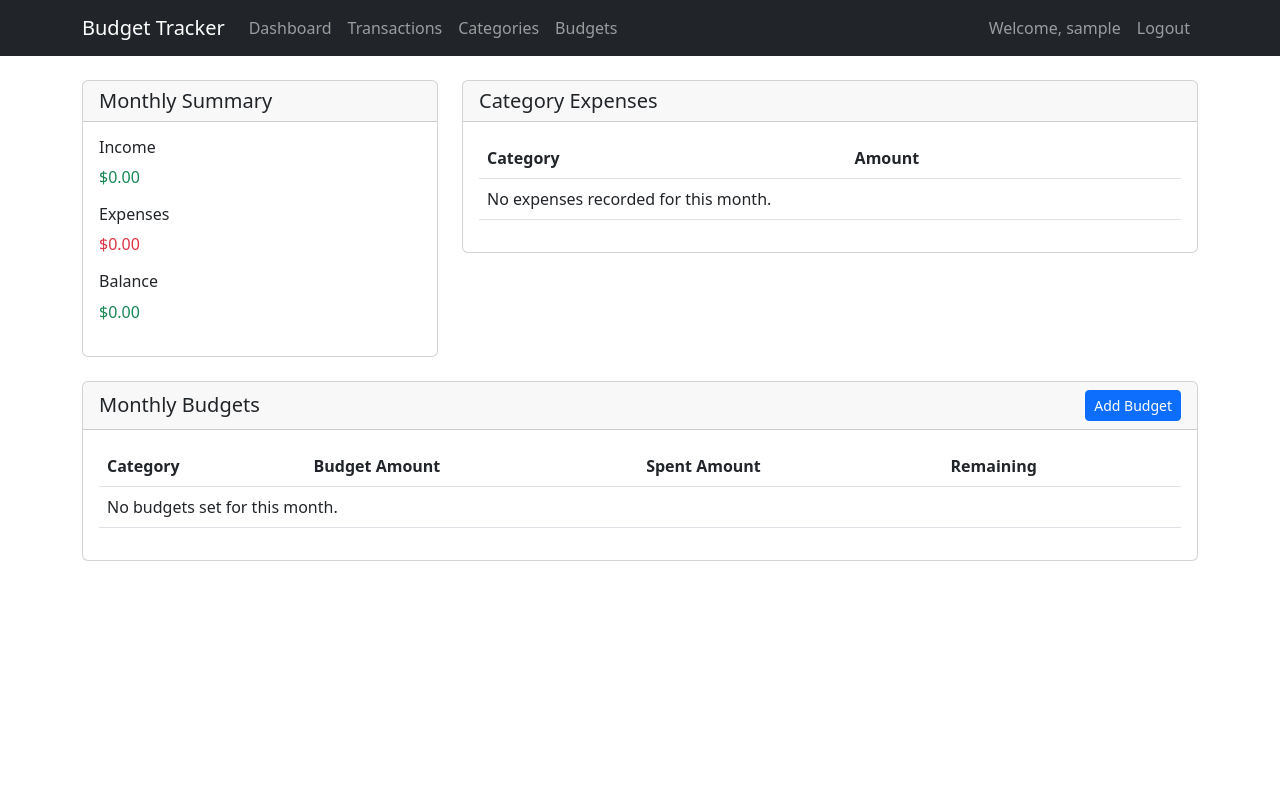
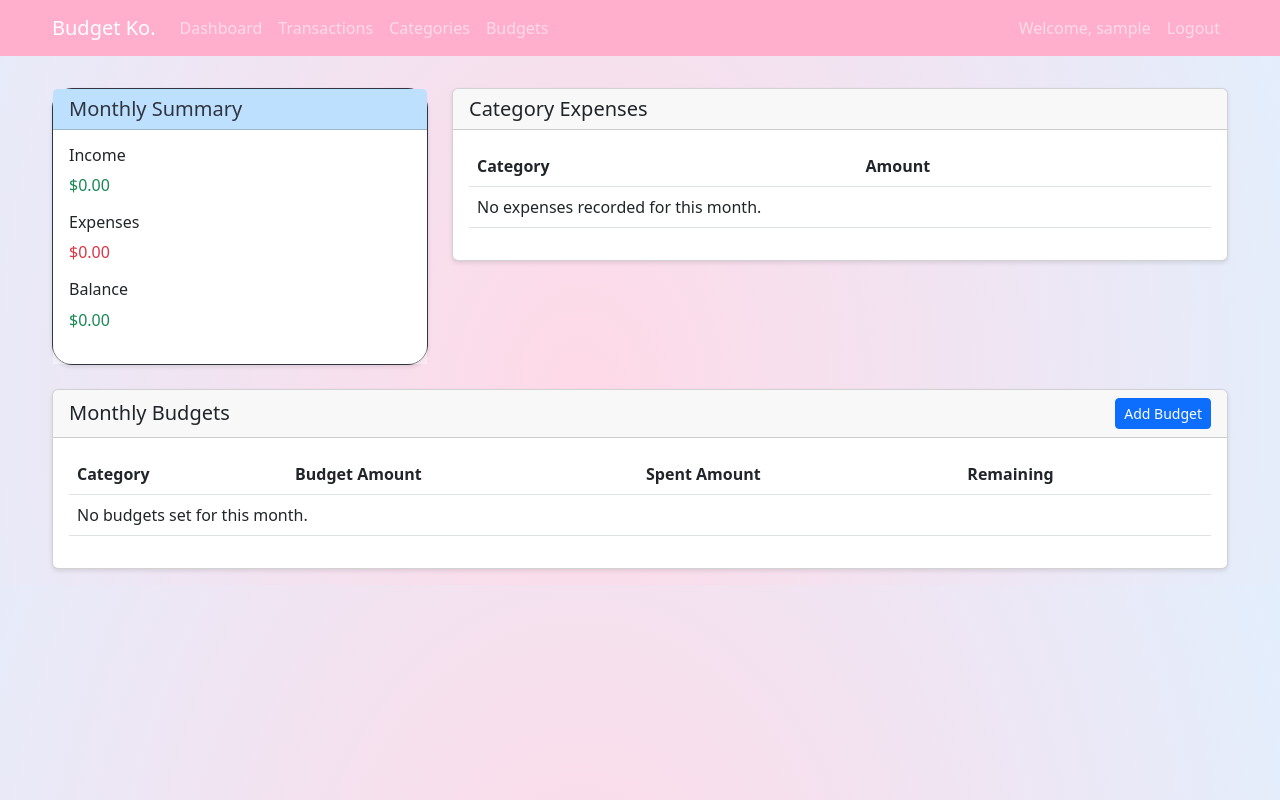
Before and after one commit to cleliamolanda/budget-tracker, a Django app: page / in a window 1280 px wide. Run offline with Django 5.2, Linux system fonts and the light colour scheme; the visitor is signed in with stand-in values (Sample User, id 1); data that the repository does not hold is empty.

Commit message:
Created custom styles for login and dashboard

```diff
--- a/budget/templates/budget/base.html
+++ b/budget/templates/budget/base.html
@@ -3,13 +3,16 @@
 <head>
     <meta charset="UTF-8">
     <meta name="viewport" content="width=device-width, initial-scale=1.0">
-    <title>{% block title %}Budget Tracker{% endblock %}</title>
+    <title>{% block title %}Budget Ko.{% endblock %}</title>
     <link href="https://cdn.jsdelivr.net/npm/bootstrap@5.3.0/dist/css/bootstrap.min.css" rel="stylesheet">
+    {% load static %}
+    <link rel="stylesheet" href="{% static 'css/style.css' %}">
+    <link rel="stylesheet" href="{% static 'css/custom_cards.css' %}">
 </head>
-<body>
-    <nav class="navbar navbar-expand-lg navbar-dark bg-dark">
+<body style="background: radial-gradient(64.87% 195.86% at 45.36% 68.1%, rgba(255, 175, 204, 0.47) 0%, rgba(189, 224, 254, 0.47) 100%) !important;">
+    <nav class="navbar navbar-expand-lg navbar-dark custom-pink-bg">
         <div class="container">
-            <a class="navbar-brand" href="{% url 'budget:dashboard' %}">Budget Tracker</a>
+            <a class="navbar-brand" href="{% url 'budget:dashboard' %}">Budget Ko.</a>
             <button class="navbar-toggler" type="button" data-bs-toggle="collapse" data-bs-target="#navbarNav">
                 <span class="navbar-toggler-icon"></span>
             </button>
--- a/budget/templates/budget/dashboard.html
+++ b/budget/templates/budget/dashboard.html
@@ -1,16 +1,19 @@
 {% extends 'budget/base.html' %}
 {% load budget_extras %}
+{% load static %}
+
+{% block extrastyle %}{{ block.super }}<link rel="stylesheet" href="{% static 'css/dashboard.css' %}">{% endblock %}
 
 {% block title %}Dashboard - Budget Tracker{% endblock %}
 
 {% block content %}
 <div class="row">
     <div class="col-md-4">
-        <div class="card mb-4">
-            <div class="card-header">
+        <div class="card custom-card mb-4">
+            <div class="card-header card-header-skyblue">
                 <h5 class="card-title mb-0">Monthly Summary</h5>
             </div>
-            <div class="card-body">
+            <div class="card-body" style="background: rgba(255, 255, 255, 0.4);">
                 <div class="mb-3">
                     <h6>Income</h6>
                     <p class="text-success">${{ income|floatformat:2 }}</p>
--- a/budget_tracker_backend/settings.py
+++ b/budget_tracker_backend/settings.py
@@ -123,7 +123,6 @@ STATIC_URL = '/static/'
 STATIC_ROOT = BASE_DIR / 'staticfiles'
 STATICFILES_DIRS = [
     BASE_DIR / 'static',
-    BASE_DIR / 'budget' / 'static',
 ]
 STATICFILES_STORAGE = 'whitenoise.storage.CompressedManifestStaticFilesStorage'
 
--- /dev/null
+++ b/static/css/custom_cards.css
@@ -0,0 +1,15 @@
+.custom-card {
+    border-color: #30343F;
+    border-radius: 20px;
+    margin-bottom: 1rem;
+    box-shadow: 0 2px 4px rgba(0, 0, 0, 0.1);
+}
+
+.card-header-skyblue {
+    background-color: #BDE0FE;
+    color: #30343F;
+}
+
+.custom-card-body {
+    background: rgba(255, 255, 255, 0.4) !important;
+}
--- a/static/css/style.css
+++ b/static/css/style.css
@@ -2,8 +2,16 @@ body {
     background-color: #f8f9fa;
 }
 
+/* .custom-gradient-bg-2 {
+    background: radial-gradient(64.87% 195.86% at 45.36% 68.1%, rgba(255, 175, 204, 0.47) 0%, rgba(189, 224, 254, 0.47) 100%) !important;
+} */
+
 .navbar {
     margin-bottom: 2rem;
+}
+
+.custom-pink-bg {
+    background-color: #FFAFCC !important;
 }
 
 .container {
--- a/templates/base.html
+++ b/templates/base.html
@@ -8,10 +8,10 @@
     {% load static %}
     <link rel="stylesheet" href="{% static 'css/style.css' %}">
 </head>
-<body>
-    <nav class="navbar navbar-expand-lg navbar-dark bg-dark">
+<body class="custom-gradient-bg">
+    <nav class="navbar navbar-expand-lg navbar-dark custom-pink-bg">
         <div class="container">
-            <a class="navbar-brand" href="{% url 'budget:dashboard' %}">Budget Tracker</a>
+            <a class="navbar-brand" href="{% url 'budget:dashboard' %}">Budget Ko.</a>
             <button class="navbar-toggler" type="button" data-bs-toggle="collapse" data-bs-target="#navbarNav">
                 <span class="navbar-toggler-icon"></span>
             </button>
```
Also changed, not shown: static/css/custom_login.css (added), 1 other file.
